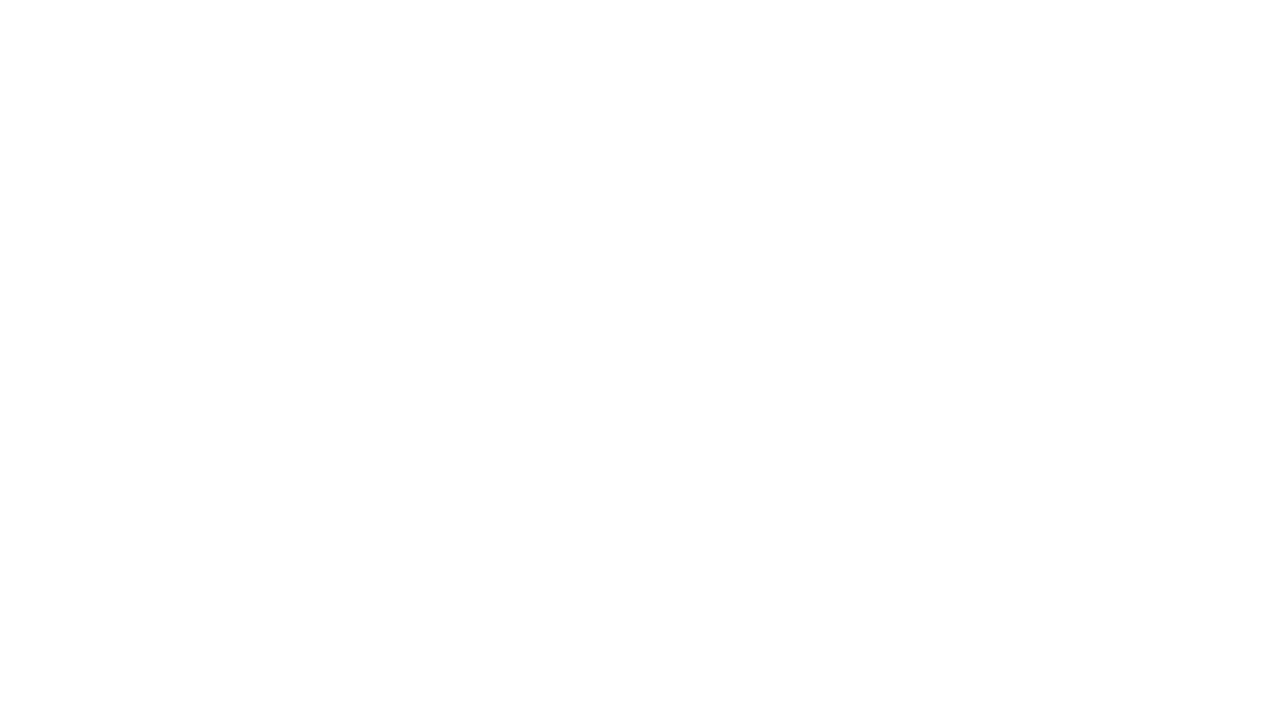
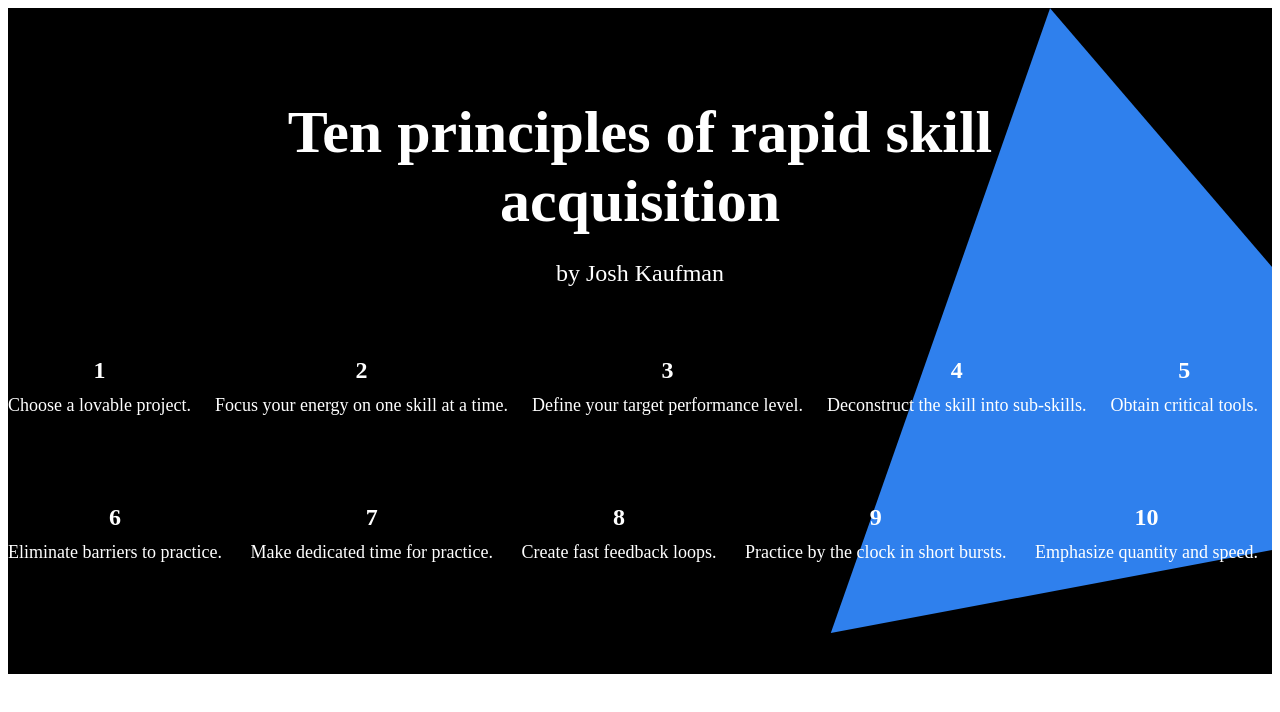
Before and after one commit to zbozon/playTime, a plain HTML site: page index.html in a window 1280 px wide. Drawn offline with Linux system fonts and the light colour scheme.

Commit message:
added svg triangle and divs to be converted to ol

```diff
--- a/index.html
+++ b/index.html
@@ -18,5 +18,53 @@
         <![endif]-->
 
         <script src="" async defer></script>
+
+        <section class="kaufman" >
+            <h1 class="section-title_theme_dark">Ten principles of rapid skill acquisition</h1>
+            <h2 class="section-subtitle_theme_dark">by Josh Kaufman</h2>
+           <div class="table table_theme_dark_kaufman">
+            <div class="table__cell table__cell_theme_dark">
+              <h3 class="table__heading_theme_dark">1</h3>
+              <p class="table__text_theme_dark">Choose a lovable project.</p>
+              </div>
+            <div class="table__cell table__cell_theme_dark">
+              <h3 class="table__heading_theme_dark">2</h3>
+              <p class="table__text_theme_dark">Focus your energy on one skill at a time.</p>
+            </div>
+            <div class="table__cell table__cell_theme_dark">
+              <h3 class="table__heading_theme_dark">3</h3>
+              <p class="table__text_theme_dark">Define your target performance level.</p>
+            </div>
+            <div class="table__cell table__cell_theme_dark">
+              <h3 class="table__heading_theme_dark">4</h3>
+              <p class="table__text_theme_dark">Deconstruct the skill into sub-skills.</p>
+            </div>
+            <div class="table__cell table__cell_theme_dark">
+              <h3 class="table__heading_theme_dark">5</h3>
+              <p class="table__text_theme_dark">Obtain critical tools.</p>
+            </div>
+            <div class="table__cell table__cell_theme_dark">
+              <h3 class="table__heading_theme_dark">6</h3>
+              <p class="table__text_theme_dark">Eliminate barriers to practice.</p>
+            </div>
+            <div class="table__cell table__cell_theme_dark">
+              <h3 class="table__heading_theme_dark">7</h3>
+              <p class="table__text_theme_dark">Make dedicated time for practice.</p>
+            </div>
+            <div class="table__cell table__cell_theme_dark">
+              <h3 class="table__heading_theme_dark">8</h3>
+              <p class="table__text_theme_dark">Create fast feedback loops.</p>
+            </div>
+            <div class="table__cell table__cell_theme_dark">
+              <h3 class="table__heading_theme_dark">9</h3>
+              <p class="table__text_theme_dark">Practice by the clock in short bursts.</p>
+            </div>
+            <div class="table__cell table__cell_theme_dark">
+              <h3 class="table__heading_theme_dark">10</h3>
+              <p class="table__text_theme_dark">Emphasize quantity and speed.</p>
+            </div>
+           </div>
+              <img src="./images/triangle.svg" alt="A blue triangle" class="kaufman__triangle">
+          </section>
     </body>
 </html>
--- a/style.css
+++ b/style.css
@@ -0,0 +1,73 @@
+.kaufman {
+    padding-bottom: 90px;
+    display: flex;
+    text-align: center;
+    flex-direction: column;
+    position: relative;
+    overflow: hidden;
+    background-color:#000000;
+}
+
+.section-title_theme_dark {
+    width: 60%;
+    line-height: 69px;
+    font-size: 60px;
+    font-weight: bold;
+    margin: 90px auto 0;
+    color: white;
+    background-color: rgba(0,0,0,0.0);
+}
+
+.section-subtitle_theme_dark {
+    line-height: 34px;
+    font-size: 24px;
+    font-weight: normal;
+    margin: 20px auto 0;
+    width: 60%;
+    z-index: 2;
+    color: white;
+    background-color: rgba(0,0,0,0.0);
+}
+
+.table_theme_dark_kaufman {
+    width: 1250px;
+    display: flex;
+    flex-wrap: wrap;
+    justify-content: space-between;
+    color: white;
+    background-color: rgba(0,0,0,0.0);
+    z-index: 1;
+}
+
+.table__cell_theme_dark {
+    background-color: rgba(0,0,0,0.0);
+}
+
+.table__text_theme_dark {
+    margin: 20px 0;
+    line-height: 1.2;
+    font-size: 18px;
+    font-weight: normal;
+    flex-direction: row;
+    flex-wrap: wrap;
+    color: white;
+    background-color: rgba(0,0,0,0.0);
+}
+
+.table__heading_theme_dark {
+    line-height: 1.15px;
+    font-size: 24px;
+    font-weight: bold;
+    color: white;
+    margin-top: 80px;
+    background-color: rgba(0,0,0,0.0);
+}
+
+ .kaufman__triangle {
+    position: absolute;
+    width: 877;
+    height: 877px;
+    right: -210px;
+    background-size: contain;
+    background-repeat: no-repeat;
+}
```
Also changed, not shown: images/triangle.svg (added).
